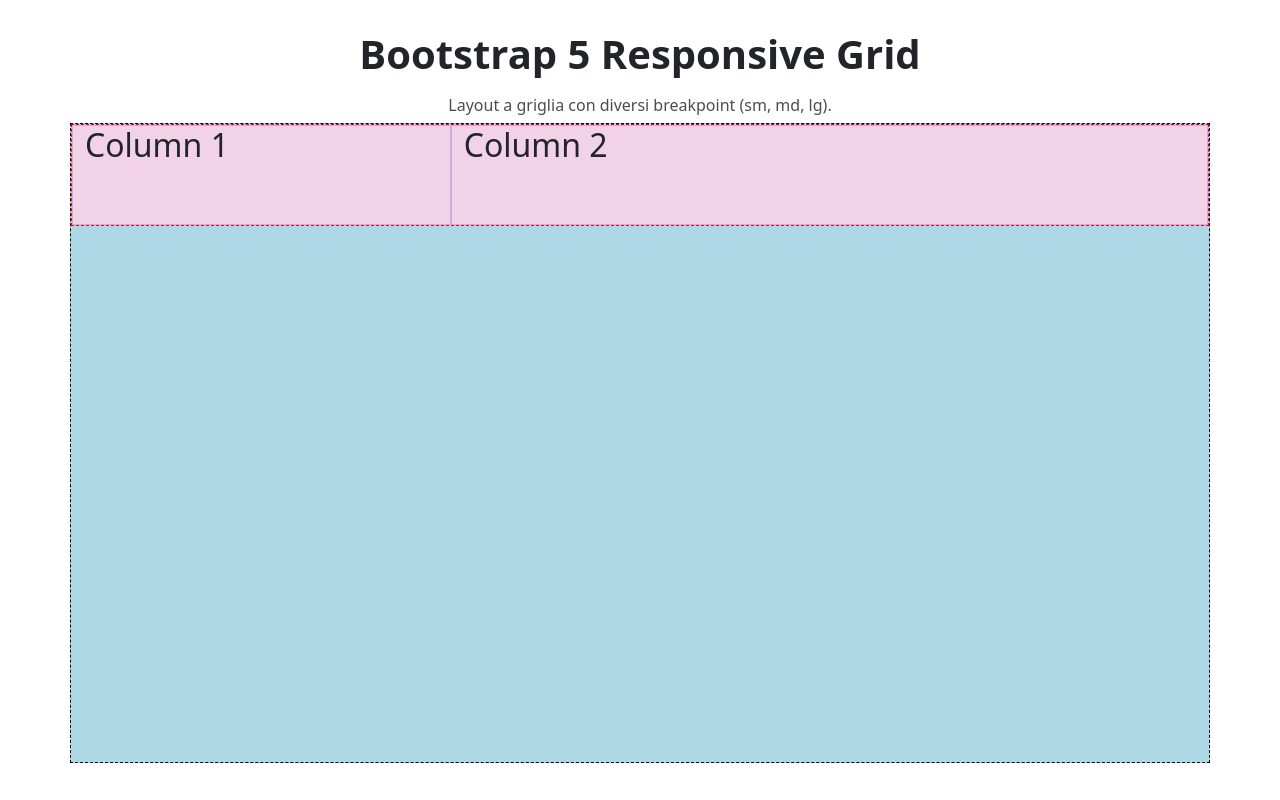
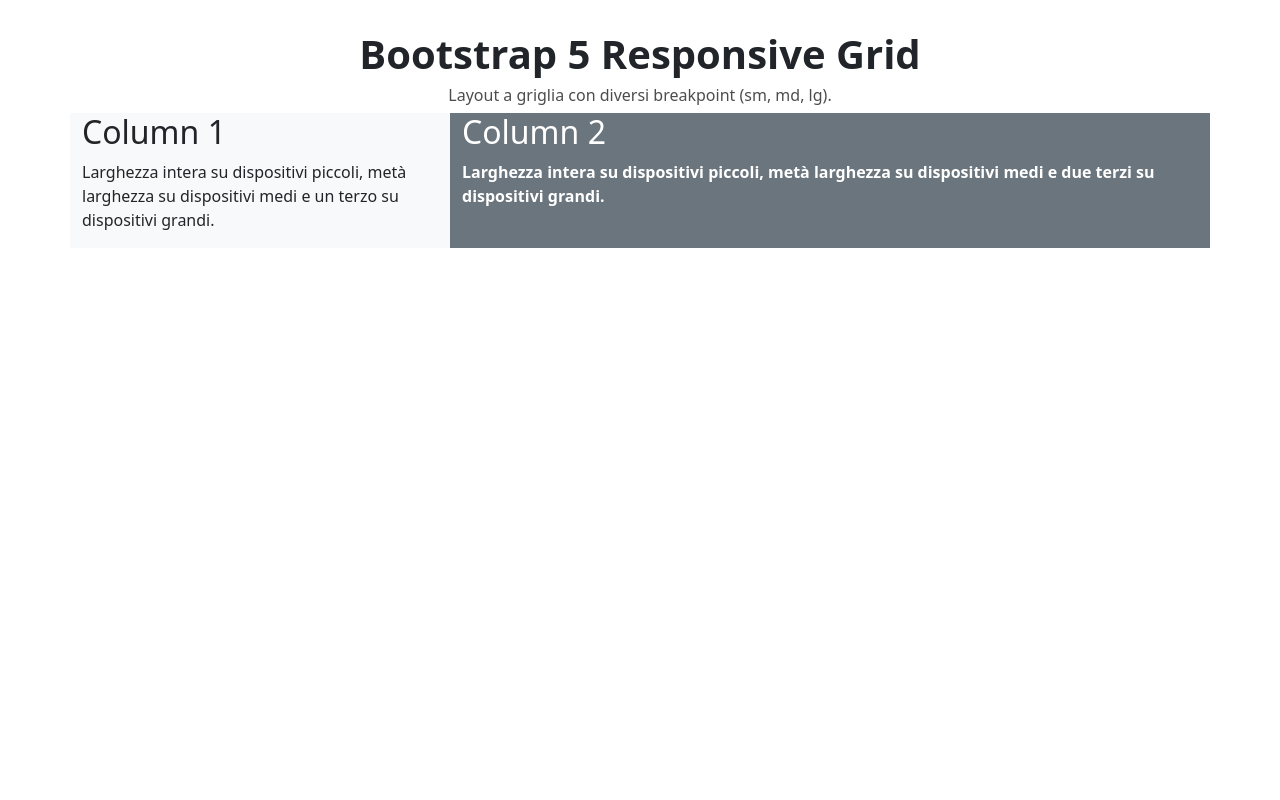
Before and after one commit to saverio-mandarano/htmlcss-bootstrap-layout, a plain HTML site: page index.html in a window 1280 px wide. Drawn offline with nearby package versions, Linux system fonts and the light colour scheme.

Commit message:
layout first row

```diff
--- a/css/style.css
+++ b/css/style.css
@@ -8,7 +8,6 @@
 /* Generals */
 h6 {
   text-align: center;
-  padding-top: 10px;
   color: rgba(0, 0, 0, 0.7);
 }
 
@@ -19,7 +18,7 @@
 }
 
 /* DEBUG */
-[class^="container"] {
+/* [class^="container"] {
   border: 1px dashed black;
   background-color: lightblue;
   min-height: 80vh;
@@ -33,4 +32,15 @@
   height: 100px;
   background-color: #f1d2e7;
   border: 1px solid #d0a8eb;
+} */
+
+/* Sezione doppia colonna */
+.doppio .left {
+  background-color: rgb(248, 249, 250);
 }
+
+.doppio .right {
+  color: white;
+  font-weight: bold;
+  background-color: rgb(107, 117, 125);
+}
--- a/index.html
+++ b/index.html
@@ -28,16 +28,24 @@
       <h6>Layout a griglia con diversi breakpoint (sm, md, lg).</h6>
     </header>
     <main>
-      <div class="container">
+      <section class="container doppio">
         <div class="row">
-          <div class="col-12 col-md-6 col-lg-4">
+          <div class="col-12 col-md-6 col-lg-4 left">
             <h2>Column 1</h2>
+            <p>
+              Larghezza intera su dispositivi piccoli, metà larghezza su
+              dispositivi medi e un terzo su dispositivi grandi.
+            </p>
           </div>
-          <div class="col-12 col-md-6 col-lg-8">
+          <div class="col-12 col-md-6 col-lg-8 right">
             <h2>Column 2</h2>
+            <p>
+              Larghezza intera su dispositivi piccoli, metà larghezza su
+              dispositivi medi e due terzi su dispositivi grandi.
+            </p>
           </div>
         </div>
-      </div>
+      </section>
     </main>
   </body>
 </html>
```
